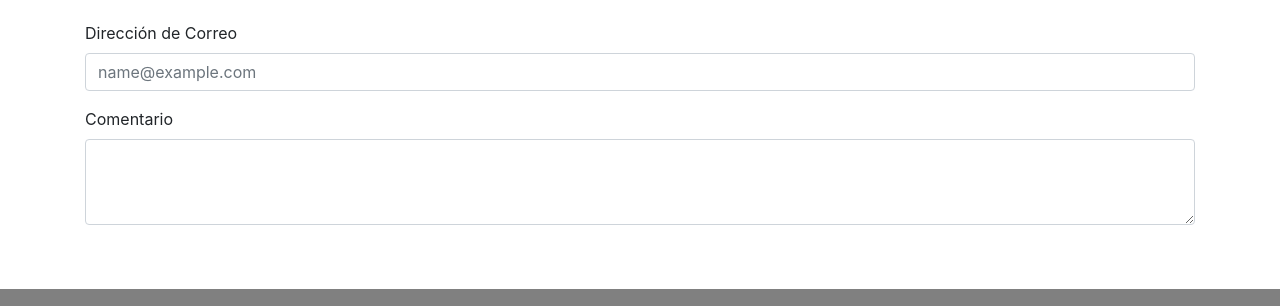
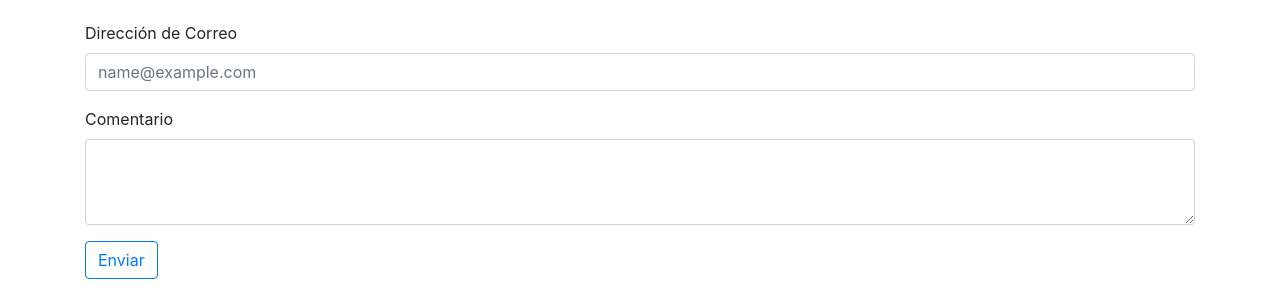
Before and after one commit to titoignacio/mi_primer_sitio_web, a plain HTML site: page contacto.html in a window 1280 px wide. Shown: the part 163-469 px from the top of the page. Drawn offline with nearby package versions, Linux system fonts and the light colour scheme; a web font is replaced by a local one.

Commit message:
se agrego un boton

```diff
--- a/contacto.html
+++ b/contacto.html
@@ -68,8 +68,11 @@
     <textarea class="form-control" id="exampleFormControlTextarea1" rows="3"></textarea>
   </div>
 </form>
+<button type="button" class="btn btn-outline-primary">Enviar</button>
 </div>
 <br>
+
+
 <!--LA PARTE DEL FOOTER-->
 <br>
 
```
